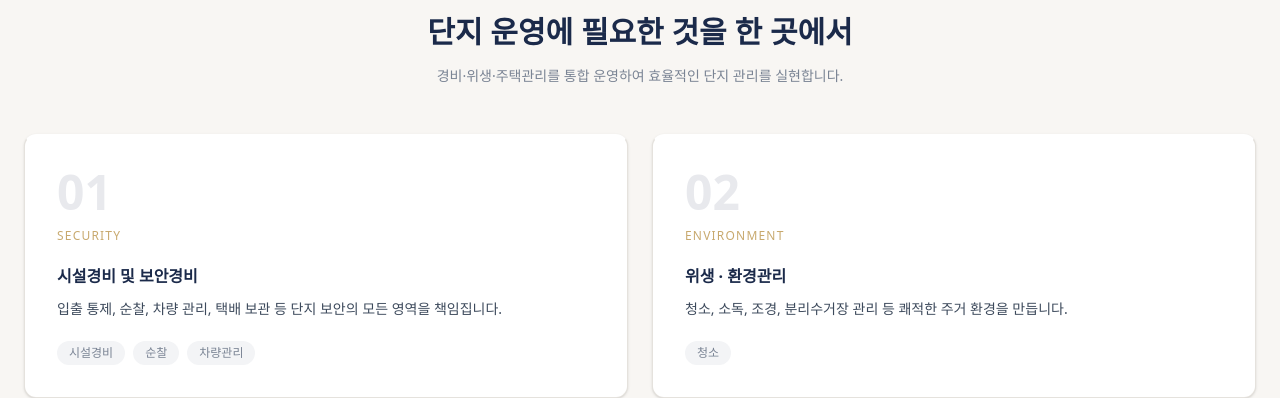
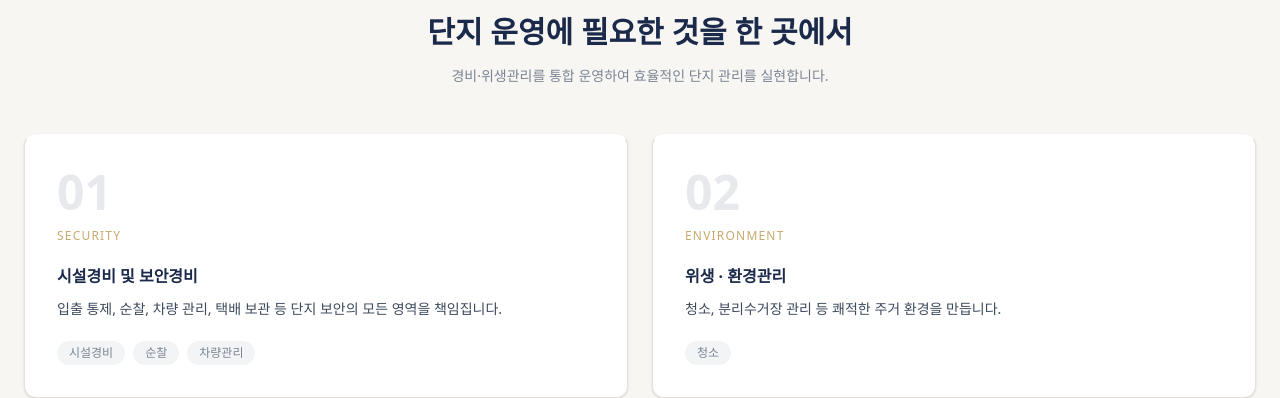
Before and after one commit to yellow-kingkong/dongnam-security, a React (Vite) app: page / in a window 1280 px wide. Shown: the part 804-1202 px from the top of the page. Built offline with nearby package versions, Linux system fonts and the light colour scheme; a web font is replaced by a local one.

Commit message:
fix: align service descriptions with removed items
Co-Authored-By: Claude Opus 5 (1M context) <noreply@anthropic.com>

```diff
--- a/src/components/Services.tsx
+++ b/src/components/Services.tsx
@@ -23,7 +23,7 @@ const SERVICES: Service[] = [
     label: 'ENVIRONMENT',
     title: '위생 · 환경관리',
     description:
-      '청소, 소독, 조경, 분리수거장 관리 등 쾌적한 주거 환경을 만듭니다.',
+      '청소, 분리수거장 관리 등 쾌적한 주거 환경을 만듭니다.',
     tags: ['청소'],
   },
 ]
@@ -51,7 +51,7 @@ export default function Services() {
             단지 운영에 필요한 것을 한 곳에서
           </h2>
           <p className="mx-auto mt-4 max-w-xl text-sm text-text-light">
-            경비·위생·주택관리를 통합 운영하여 효율적인 단지 관리를 실현합니다.
+            경비·위생관리를 통합 운영하여 효율적인 단지 관리를 실현합니다.
           </p>
         </motion.div>
 
```
